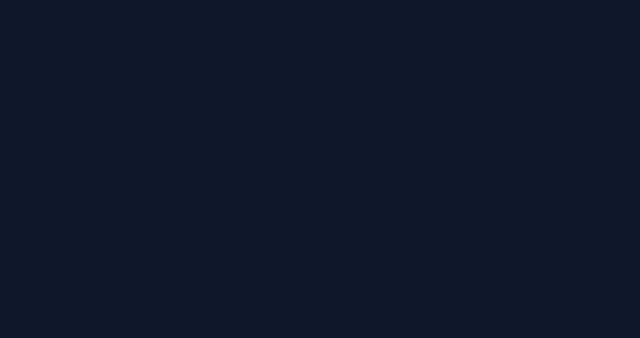
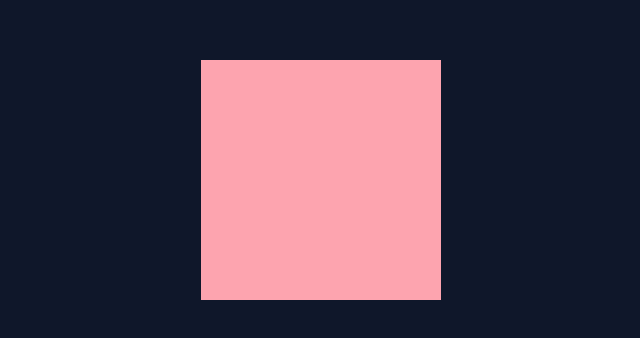
Before and after one commit to 0x7266/framer_motion_practice, a React (Vite) app: page /randomanimationsonscroll in a window 1280 px wide. Shown: the part 1020-1358 px from the top of the page, without its empty margins (319-959 px from the left). Built offline with nearby package versions, Linux system fonts and the light colour scheme.

Commit message:
added basic rotate animation on scroll

```diff
--- a/src/pages/RandomAnimationsOnScroll.tsx
+++ b/src/pages/RandomAnimationsOnScroll.tsx
@@ -1,7 +1,11 @@
+import { motion, useScroll, useTransform } from "framer-motion";
+
 export default function RandomAnimationOnScroll() {
+	const { scrollYProgress } = useScroll();
+	const rotate = useTransform(scrollYProgress, [0, 1], [0, 360]);
 	return (
-		<div className="min-h-[300dvh] bg-slate-900">
-			random animations on scroll
+		<div className="min-h-[300dvh] bg-slate-900 flex flex-col items-center justify-center">
+			<motion.div className="w-60 h-60 bg-rose-300" style={{ rotate }} />
 		</div>
 	);
 }
```
